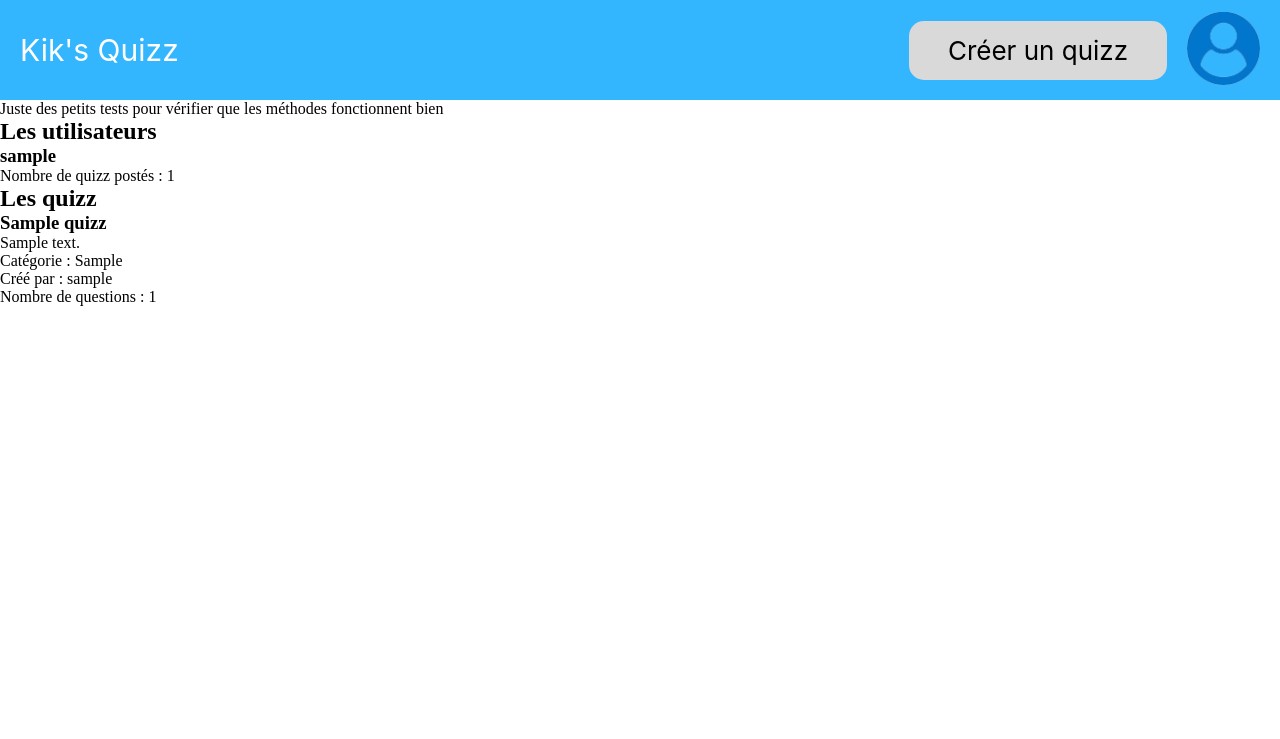
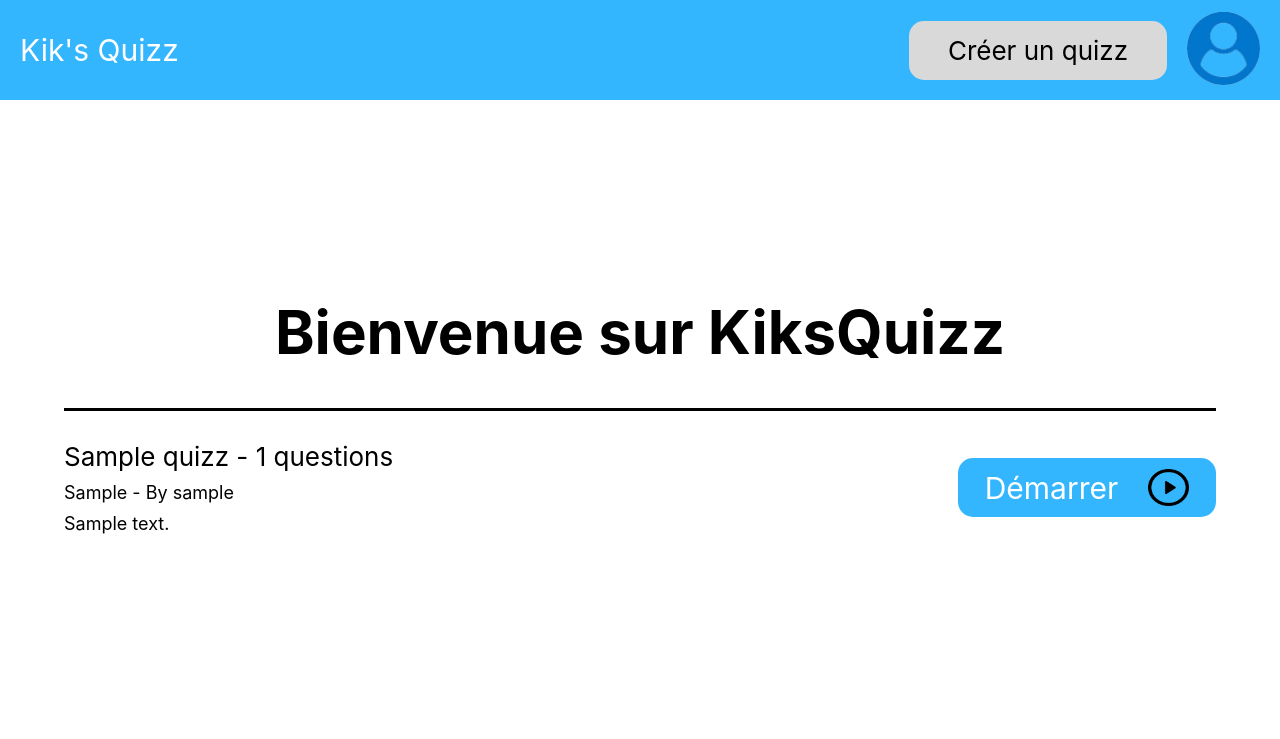
Before and after one commit to KylianRIBEROU/PHP_SITE_QUIZZ, a PHP site: page / in a window 1280 px wide. Shown: the top 739 px of the page. Run offline with PHP 8.4, Linux system fonts and the light colour scheme; tables that the repository leaves empty hold one stand-in row (values such as "Sample post").

Commit message:
ajout de la page de l'accueil ainsi que la class de l'app

```diff
--- a/Assets/css/base.css
+++ b/Assets/css/base.css
@@ -49,3 +49,68 @@
     text-decoration: none;
     border: none;
 }
+
+.title-accueil{
+    font-family: Inter;
+    font-size: 60px;
+    margin-bottom: 40px;
+    margin-top: 20px;
+}
+
+.container{
+    display: flex;
+    justify-content: center;
+    align-items: center;
+    flex-direction: column;
+}
+
+.quizz{
+    width: 90%;
+    display: flex;
+    justify-content: space-between;
+    align-items: center;
+    border-top: #000 solid 3px;
+    padding-top: 30px;
+    margin-bottom: 30px;
+}
+
+.infos{
+    display: flex;
+    flex-direction: column;
+    gap: 10px;
+}
+
+.play-button{
+    width: 258px;
+    height: 59px;
+    border-radius: 15px;
+    background: #34B6FF;
+    color: #FFF;
+    font-family: Inter;
+    font-size: 30px;
+    display: flex;
+    justify-content: center;
+    align-items: center;
+    gap: 30px;
+}
+
+.play-img{
+    width: 41px;
+    height: 37px;
+}
+
+
+.name{
+    font-family: Inter;
+    font-size: 26px;
+}
+
+.author{
+    font-family: Inter;
+    font-size: 18px;
+}
+
+.description{
+    font-family: Inter;
+    font-size: 18px;
+}
--- a/_inc/_connection.php
+++ b/Classes/App/ConnectionBD.php
@@ -1,6 +1,11 @@
 <?php
 
 // connexion a la BD avec PDO
+
+namespace App;
+
+use PDO;
+use PDOException;
 
 class ConnectionBD{
 
--- /dev/null
+++ b/Classes/App/KiksQuizz.php
@@ -0,0 +1,48 @@
+<?php
+
+namespace App;
+
+use DatabaseManager\DataBaseManager;
+use Modeles\User;
+use App\ConnectionBD;
+
+class KiksQuizz {
+    private DataBaseManager $dbManager;
+
+    private ?User $user;
+
+    public function __construct() {
+        $username = "baptched";
+        $password = "baptched";
+        $connectionBD = new ConnectionBD($username, $password);
+        $pdo = $connectionBD->getPDO();
+        $databaseManager = new DataBaseManager($pdo);
+        $this->dbManager =$databaseManager;
+        $this->user = null;
+    }
+
+    public function getDBManager(): DataBaseManager {
+        return $this->dbManager;
+    }
+
+    public function getUser(): ?User {
+        return $this->user;
+    }
+
+    public function setUser(User $user): void {
+        $this->user = $user;
+    }
+
+    public function isUserConnected(): bool {
+        return $this->user !== null;
+    }
+
+    public function disconnectUser(): void {
+        $this->user = null;
+    }
+
+    public function afficheAccueil(): void {
+        $quizzs = $this->dbManager->getQuizzBD()->getAllQuizz();
+        require 'templates/accueil.php';
+    }
+}
--- a/Classes/DatabaseManager/DatabaseManager.php
+++ b/Classes/DatabaseManager/DatabaseManager.php
@@ -32,7 +32,6 @@ class DataBaseManager {
 
     public function __construct(PDO $pdo) {
         $this->pdo = $pdo;
-
         $this->typeQuestionBD = new TypeQuestionBD($pdo);
         $this->typeQuizzBD = new TypeQuizzBD($pdo);
         $this->choixBD = new ChoixBD($pdo);
@@ -46,6 +45,35 @@ class DataBaseManager {
         return $this->pdo;
     }
 
+    public function getUserBD(): UserBD {
+        return $this->userBD;
+    }
+
+    public function getQuizzBD(): QuizzBD {
+        return $this->quizzBD;
+    }
+
+    public function getChoixBD(): ChoixBD {
+        return $this->choixBD;
+    }
+
+    public function getScoreBD(): ScoreBD {
+        return $this->scoreBD;
+    }
+
+    public function getQuestionBD(): QuestionBD {
+        return $this->questionBD;
+    }
+
+    public function getTypeQuestionBD(): TypeQuestionBD {
+        return $this->typeQuestionBD;
+    }
+
+    public function getTypeQuizzBD(): TypeQuizzBD {
+        return $this->typeQuizzBD;
+    }
+
+
     // et donc ici on appellera les méthodes qu'on veut de toutes les classes BD
     // ca fait un peu de redondance de code mais au moins on a qu'une seule classe à instancier partout
 }
--- a/index.php
+++ b/index.php
@@ -15,59 +15,12 @@
 require 'Classes/Autoloader/autoloader.php';
 Autoloader::register();
 
-// Connexion à la base de données ( penser a avoir les extensions pdo activées dans php.ini)
-require '_inc/_connection.php';
 
-use ModelesBD\UserBD;
-use ModelesBD\QuizzBD;
-use ModelesBD\ChoixBD;
-use ModelesBD\QuestionBD;
-use ModelesBD\TypeQuizzBD;
+use App\KiksQuizz;
+// Initialisation de la class qui gère l'application
 
-use DatabaseManager\DataBaseManager;
-
-$username = "root";
-$password = "MaPremiereBD";
-$connectionBD = new ConnectionBD($username, $password);
-
-$pdo = $connectionBD->getPDO();
-
-$typeQuizzBD = new TypeQuizzBD($pdo);
-$choixBD = new ChoixBD($pdo);
-$questionBD = new QuestionBD($pdo, $choixBD);
-$quizzBD = new QuizzBD($pdo, $questionBD);
-$userBD = new UserBD($pdo , $quizzBD);
-
-require 'templates/navBar.php';
-
-echo "<p>Juste des petits tests pour vérifier que les méthodes fonctionnent bien</p>";
-
-echo "<h2>Les utilisateurs</h2>";
-$users = $userBD->getAllUsers();
-
-foreach ($users as $user) {
-    echo "<h3>" . $user->getUsername() . "</h3>";
-    echo "<p> Nombre de quizz postés : " . $quizzBD->countQuizzsByUserId($user->getId()) . "</p>";
-}
-
-
-echo "<h2>Les quizz</h2>";
-
-$quizzs = $quizzBD->getAllQuizz();
-
-foreach ($quizzs as $quizz) {
-    echo "<h3>" . $quizz->getTitre_quizz() . "</h3>";
-    echo "<p>" . $quizz->getDescription_quizz() . "</p>";
-    $typeDuQuiz = $typeQuizzBD->getTypeQuizzById($quizz->getId_quizz());
-    echo "<p> Catégorie : " . $typeDuQuiz->getTypeQ() . "</p>";
-    $user = $userBD->getUserById($quizz->getId_user());
-    echo "<p> Créé par : " . $user->getUsername() . "</p>";
-    echo "<p>Nombre de questions : ". count($questionBD->getQuestionsByQuizzId($quizz->getId_quizz())) . "</p>";
-}
-
-// Ca fonctionne mais maintenant on utilisera le DatabaseManager pour avoir qu'une seule classe à instancier dans chaque template
-$databaseManager = new DataBaseManager($pdo);
-
+$app = new KiksQuizz();
+$app->afficheAccueil();
 
 ?>
 
--- a/templates/accueil.php
+++ b/templates/accueil.php
@@ -3,4 +3,34 @@ declare(strict_types=1);
 
 include 'templates/navBar.php';
 
-echo '<p>Accueil</p>';
+echo '<div class="container">';
+    echo '<div class="top">';
+        echo '<h1 class="title-accueil">Bienvenue sur KiksQuizz</h1>';
+    echo '</div>';
+
+// les quizzs $quizzs
+
+foreach ($quizzs as $quizz) {
+    $typeDuQuiz = $this->dbManager->getTypeQuizzBD()->getTypeQuizzById($quizz->getId_quizz());
+    $lesQuestions = $this->dbManager->getQuestionBD()->getQuestionsByQuizzId($quizz->getId_quizz());
+    $user = $this->dbManager->getUserBD()->getUserById($quizz->getId_user());
+    echo '<div class="quizz">';
+        echo '<div class="infos">';
+            echo '<p class="name">' . $quizz->getTitre_quizz() . ' - ' . count($lesQuestions) . ' questions</p>';
+            echo '<p class="author">' . $typeDuQuiz->getTypeQ() . ' - By '.$user->getUsername().'</p>';
+            echo '<p class="description">' . $quizz->getDescription_quizz() . '</p>';
+        echo '</div>';
+
+        echo '<div class="play">';
+            echo '<a href="" class="play-button">Démarrer';
+            echo '<img src="Assets/img/play.png" alt="play" class="play-img">';
+            echo '</a>';
+        echo '</div>';
+    echo '</div>';
+}
+
+
+
+
+
+echo '</div>';
```
Also changed, not shown: Assets/img/play.png (added).
